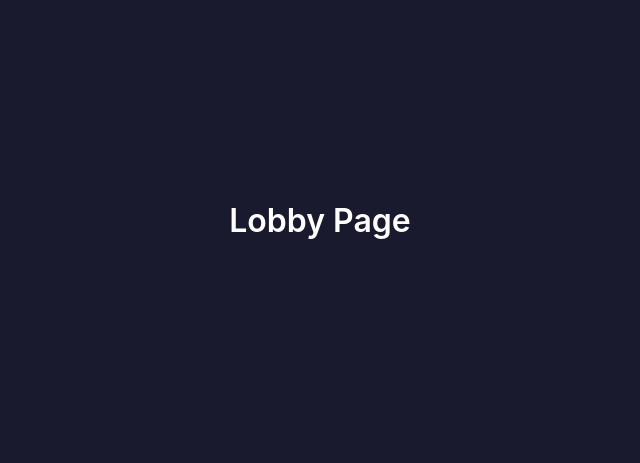
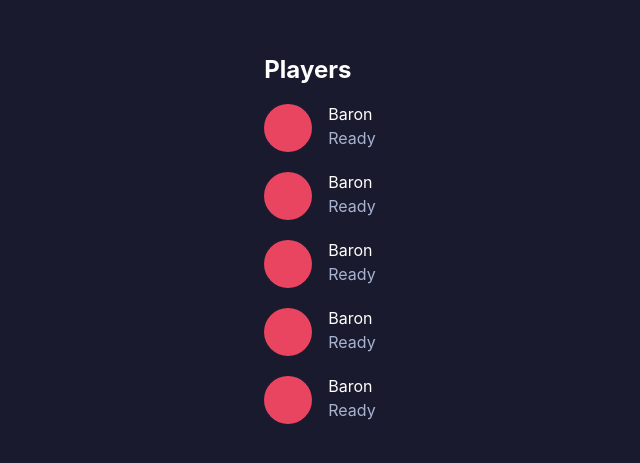
Before and after one commit to baronocasiones/coup-webbase, a React (Vite) app in the folder frontend/: page /lobby in a window 1280 px wide. Shown: the part 161-624 px from the top of the page, without its empty margins (320-960 px from the left). Built offline with nearby package versions, Linux system fonts and the light colour scheme.

Commit message:
Done the List of players

```diff
--- a/frontend/src/components/PrimaryButton.jsx
+++ b/frontend/src/components/PrimaryButton.jsx
@@ -1,6 +1,6 @@
 import styles from '../styles/Landing.module.css'
 
-function  PrimaryButton({text}) {
+function PrimaryButton({ text }) {
 
     return (
         <button className={styles.primaryButton}>
--- a/frontend/src/main.jsx
+++ b/frontend/src/main.jsx
@@ -1,12 +1,13 @@
 import { StrictMode } from 'react'
 import { createRoot } from 'react-dom/client'
 import './styles/index.css'
+import { createBrowserRouter, RouterProvider } from 'react-router-dom'
 import Landing from './pages/Landing.jsx'
-import { createBrowserRouter, RouterProvider } from 'react-router-dom'
+import Lobby from './pages/Lobby.jsx'
 
 const router = createBrowserRouter([
     { path: '/', element: <Landing /> },
-    { path: '/lobby', element: <h1>Lobby Page</h1> }
+    { path: '/lobby', element: <Lobby /> }
 ])
 
 createRoot(document.getElementById('root')).render(
--- /dev/null
+++ b/frontend/src/pages/Lobby.jsx
@@ -0,0 +1,20 @@
+import styles from './../styles/Lobby.module.css'
+
+function Lobby() {
+    return (
+        <div className={styles.playerListContainer}>
+            <h2>Players</h2>
+            {Array.from({ length: 5 }).map((_, i) => (
+                <div className={styles.player}>
+                    <span className={styles.avatar}></span>
+                    <div className={styles.nameContainer} key={i}>
+                        <span>Baron</span>
+                        <span className={styles.playerState}>Ready</span>
+                    </div>
+                </div>
+            ))}
+        </div>
+    )
+}
+
+export default Lobby
--- /dev/null
+++ b/frontend/src/styles/Lobby.module.css
@@ -0,0 +1,28 @@
+.playerListContainer {
+    display: flex;
+    flex-direction: column;
+    row-gap: 20px;
+}
+
+.player {
+    display: flex;
+    row-gap: 16px;
+    column-gap: 16px;
+}
+
+.nameContainer {
+    display: flex;
+    flex-direction: column;
+    row-gap: 4px;
+}
+
+.playerState {
+    color: #A8B2D1;
+}
+
+.avatar {
+    width: 48px;
+    height: 48px;
+    border-radius: 100%;
+    background-color: #E94560;
+}
```
